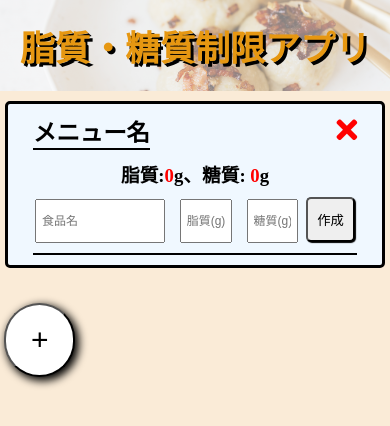
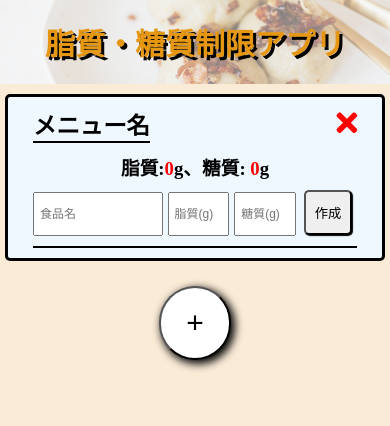
Before and after one commit to victer-star/dietary-restriction, a React (Create React App) app: page / in a window 390 px wide. Shown: the top 426 px of the page. Built offline with nearby package versions, Linux system fonts and the light colour scheme.

Commit message:
resposive-designの調整

```diff
--- a/src/index.css
+++ b/src/index.css
@@ -196,10 +196,14 @@ input[type="number"] {
   }
 
   h1 {
-    font-size: 35px;
+    font-size: 30px;
     color: rgb(230, 151, 17);
     font-weight: 600;
     text-shadow: 3px 3px black;
+  }
+  /* メニューフォーム */
+  .menuAddInput {
+    text-align: left;
   }
   /* メニュー名 */
   .menuTitleAddInput {
@@ -210,8 +214,8 @@ input[type="number"] {
   }
   /* 脂質・糖質入力欄 */
   .sugarAndLipidsInput {
-    margin-left: 15px;
-    width: 16%;
+    margin-left: 5px;
+    width: 19%;
     font-size: 12px;
     height: 30px;
     padding: 20px 5px;
@@ -222,7 +226,7 @@ input[type="number"] {
     padding: 8px 0px;
     display: flex;
     justify-content: space-around;
-    font-size: 15px;
+    font-size: 13px;
     background-color: rgb(240, 232, 214);
     border-radius: 5px;
     box-shadow: 1px 1px 1px 1px black;
@@ -234,7 +238,7 @@ input[type="number"] {
   }
   /* 脂質・糖質 */
   .menuLipidAndSugar {
-    width: 20%;
+    width: 22%;
     text-align: left;
   }
   /* 作成したメニューの削除ボタン */
@@ -245,4 +249,9 @@ input[type="number"] {
     font-size: 15px;
     cursor: pointer;
   }
+  .AddMenuCardButtonArea {
+    margin: auto;
+    margin-top: 15px;
+    margin-bottom: 15px;
+  }
 }
```
